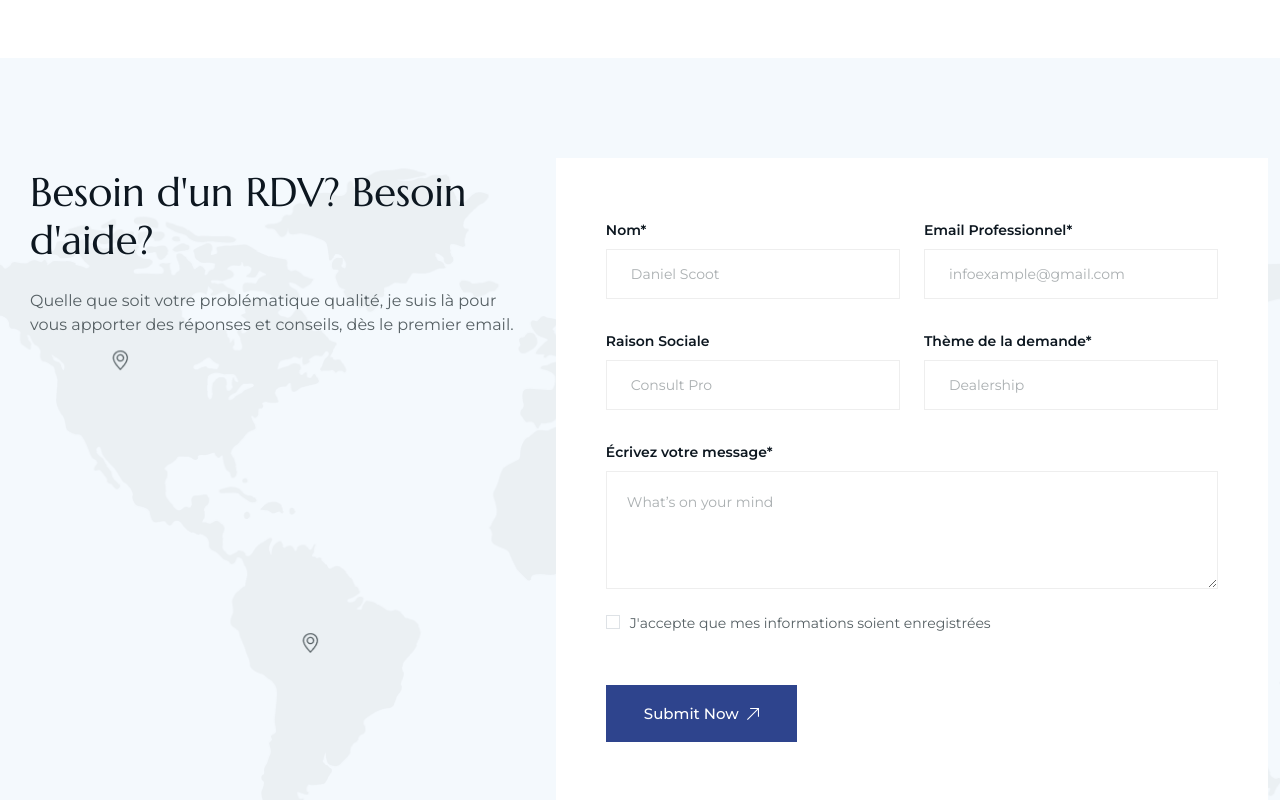
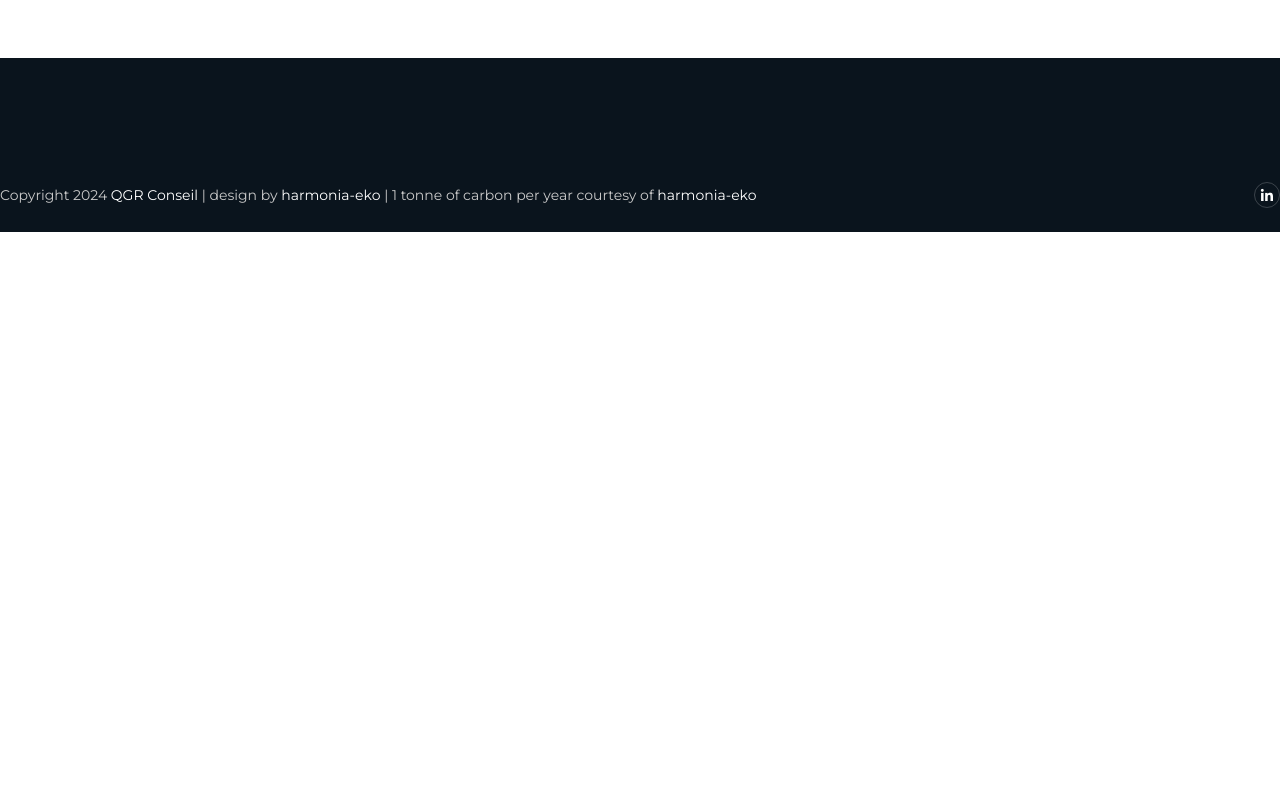
Before and after one commit to samuelnihoul/qgrConseil, a Next.js app: page /contact in a window 1280 px wide. Shown: the part 1100-1900 px from the top of the page. After the commit the page ends 1332 px from the top, so only its background shows below. Built offline with nearby package versions, Linux system fonts and the light colour scheme.

Commit message:
rm contacto

```diff
--- a/src/pages/contact.js
+++ b/src/pages/contact.js
@@ -89,105 +89,6 @@ const ContactPage = () => {
           </div>
         </div>
       </div>
-      <div className="contect-section6">
-        <div className="container-fluid one pl--95">
-          <div className="row g-lg-4 gy-5">
-            <div className="col-lg-5">
-              <div className="section-title1 two">
-                <h2>Besoin d'un RDV? Besoin d'aide?</h2>
-                <p>
-	Quelle que soit votre problématique qualité, je suis là pour vous apporter des réponses et conseils, dès le premier email.
-                </p>
-              </div>
-            </div>
-            <div className="col-lg-7">
-              <div className="contact-form-area two">
-                <form action={"/api/sendData"}>
-                  <div className="row">
-                    <div className="col-lg-6 mb-30">
-                      <div className="form-inner">
-                        <label>Nom*</label>
-                        <input name='name'type="text" placeholder="Daniel Scoot" />
-                      </div>
-                    </div>
-                    <div className="col-lg-6 mb-30">
-                      <div className="form-inner">
-                        <label>Email Professionnel*</label>
-                        <input
-                          type="email"
-                          placeholder="infoexample@gmail.com"
-name="email"
-                        />
-                      </div>
-                    </div>
-                    <div className="col-lg-6 mb-30">
-                      <div className="form-inner">
-                        <label>Raison Sociale</label>
-                        <input type="text" placeholder="Consult Pro" />
-                      </div>
-                    </div>
-                    <div className="col-lg-6 mb-30">
-                      <div className="form-inner">
-                        <label>Thème de la demande*</label>
-                        <input name="theme"type="text" placeholder="Dealership" />
-                      </div>
-                    </div>
-                    <div className="col-lg-12 mb-15">
-                      <div className="form-inner">
-                        <label>Écrivez votre message*</label>
-                        <textarea
-name="message"
-                          placeholder="What’s on your mind"
-                          defaultValue={""}
-                        />
-                      </div>
-                    </div>
-                    <div className="col-lg-12 mb-50">
-                      <div className="form-check">
-                        <input
-                          className="form-check-input"
-                          type="checkbox"
-                          defaultValue
-                          id="contactCheck"
-                        />
-                        <label
-                          className="form-check-label"
-                          htmlFor="contactCheck"
-                        >
-			J'accepte que mes informations soient enregistrées
-                        </label>
-                      </div>
-                    </div>
-                    <div className="col-lg-12">
-                      <div className="form-inner">
-                        <button
-                          className="primary-btn1 btn-hover"
-                          type="submit"
-                        >
-                          Submit Now
-                          <svg
-                            xmlns="http://www.w3.org/2000/svg"
-                            width={12}
-                            height={12}
-                            viewBox="0 0 12 12"
-                          >
-                            <path
-                              fillRule="evenodd"
-                              clipRule="evenodd"
-                              d="M10.1865 1.06237L0 11.2484L0.751627 12L10.9376 1.81347V8.85645H12V0H3.14355V1.06237H10.1865Z"
-                            />
-                          </svg>
-                          <span />
-                        </button>
-                      </div>
-                    </div>
-                  </div>
-                </form>
-              </div>
-            </div>
-          </div>
-        </div>
-      </div>
     </MainLayout>
   );
 };
```
